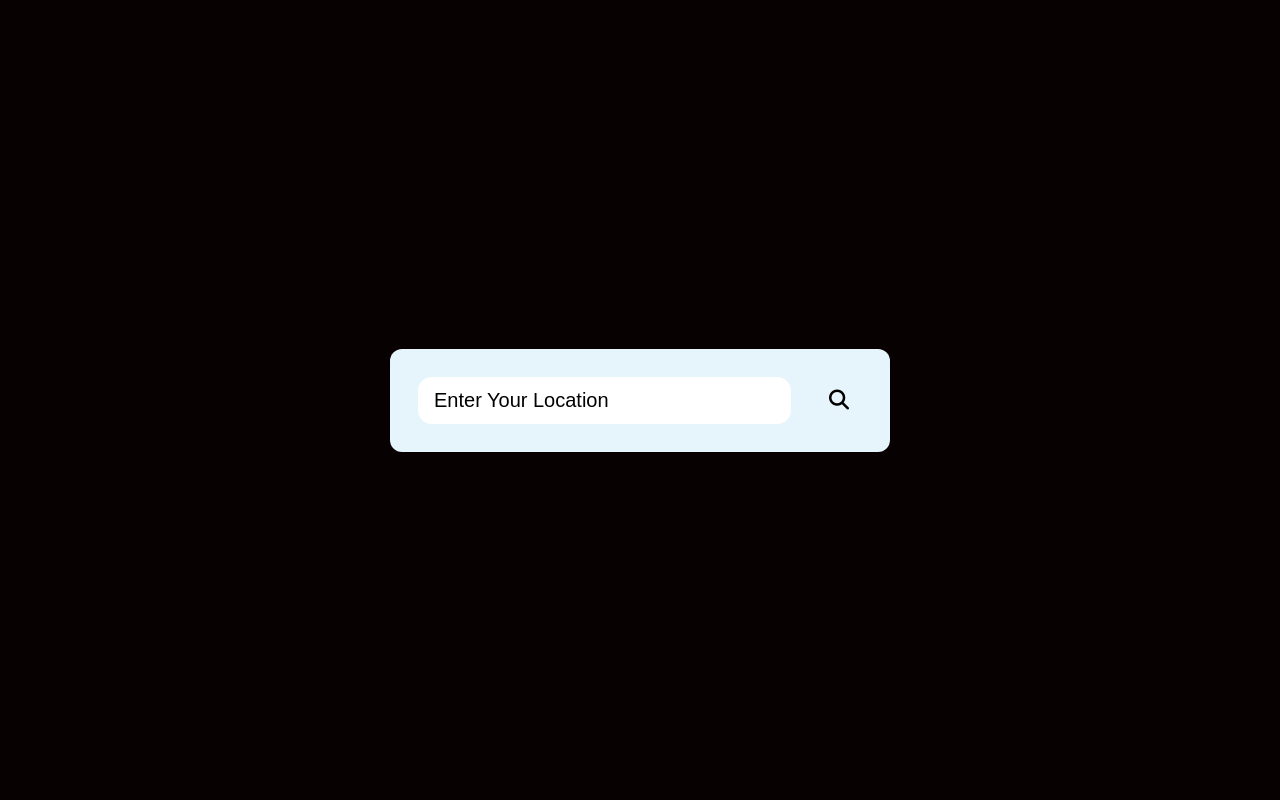
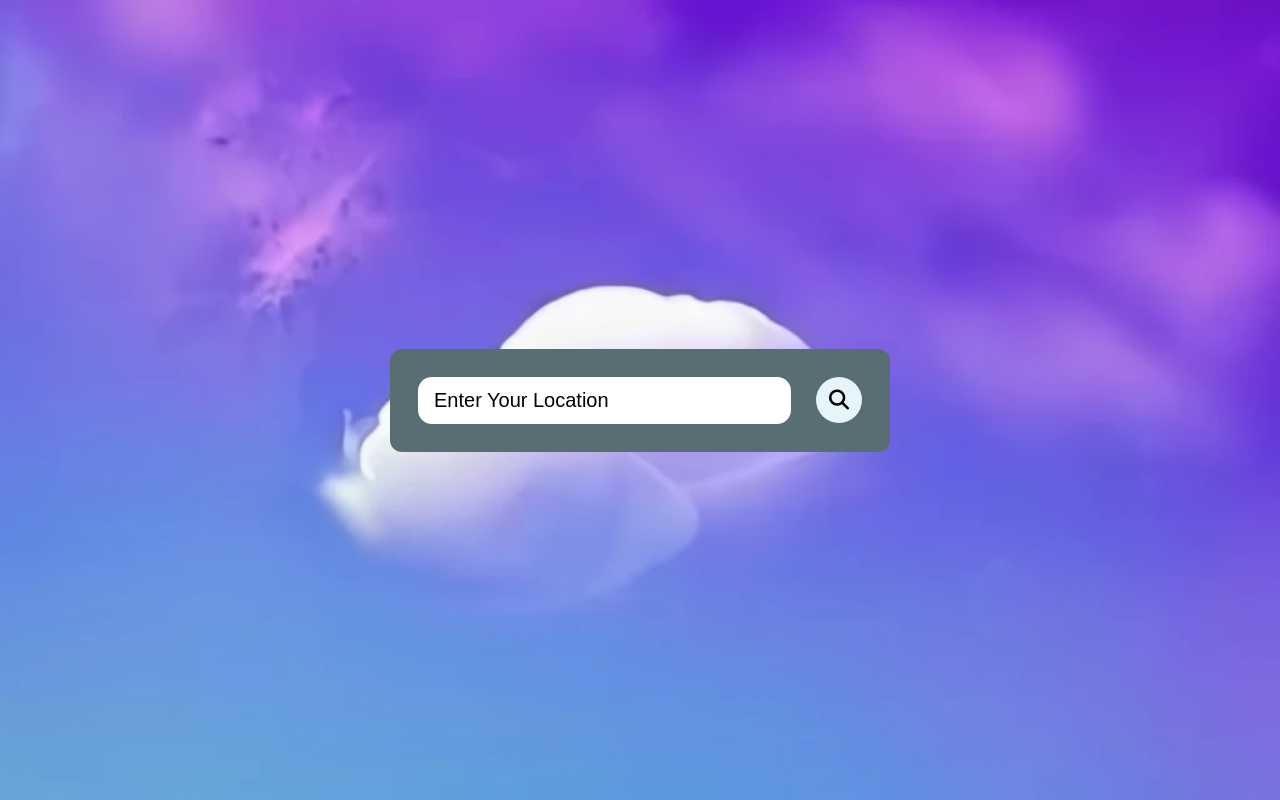
Before and after one commit to Jitender-verma01/weather_app, a plain HTML site: page index.html in a window 1280 px wide. Drawn offline with Linux system fonts and the light colour scheme.

Commit message:
update bg

```diff
--- a/style.css
+++ b/style.css
@@ -13,13 +13,16 @@ body{
     display: flex;
     justify-content: center;
     align-items: center;
-    background-color: #070101;
+    /* background-color: #000000; */
+    background-image: url("./assets/bg1.webp");
+    background-repeat: no-repeat;
+    background-size: cover;
 }
 
 .container{
     width: 500px;
     height: min-content;
-    background-color: #e6f5fb;
+    background-color: #596d75;
     border-radius: 12px;
     padding: 28px;
 }
```
Also changed, not shown: assets/bg1.webp (added).
